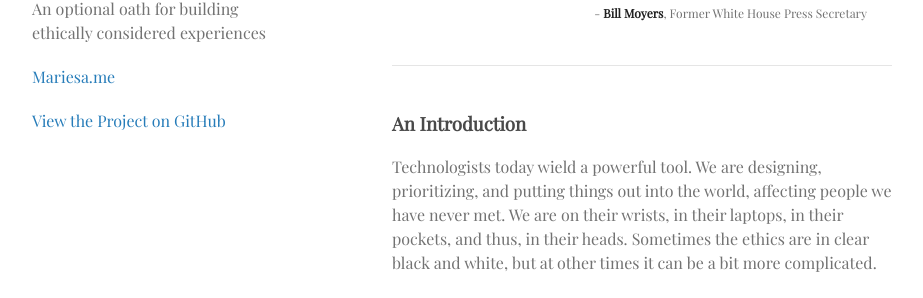
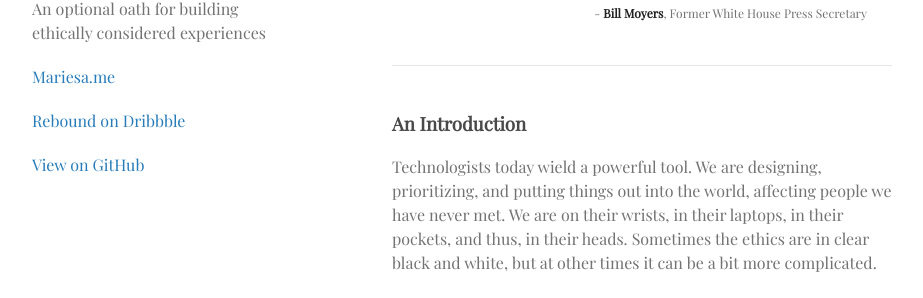
Before and after one commit to MKDale/techoath, a Jekyll site: the page built from index.md, in a window 1280 px wide. Shown: the part 151-449 px from the top of the page, without its empty margins (178-1101 px from the left). Built offline with Jekyll 4.4.1, drawn with Linux system fonts in a browser that asks for light colours.

Commit message:
adding dribbble link

```diff
--- a/_layouts/default.html
+++ b/_layouts/default.html
@@ -18,10 +18,10 @@
       <header>
         <a href="{{ site.github.url }}"> <h1>A Hippocratic Oath for Technologists</h1> </a>
         <p>{{ site.description | default: site.github.project_tagline }}</p>
-        <p><a target=_blank href="http://mariesa.me.">Mariesa.me</a></p>
-
+        <p><a target=_blank href="http://mariesa.me">Mariesa.me</a></p>
+        <p><a target=_blank href="https://dribbble.com/shots/4304331-Hippocratic-Oath-for-Technologists">Rebound on Dribbble</a></p>
         {% if site.github.is_project_page %}
-          <p class="view"><a href="{{ site.github.repository_url }}">View the Project on GitHub <small>{{ github_name }}</small></a></p>
+          <p class="view"><a href="{{ site.github.repository_url }}">View on GitHub<small>{{ github_name }}</small></a></p>
         {% endif %}
 
         {% if site.github.is_user_page %}
```
Also changed, not shown: 2 other files.
